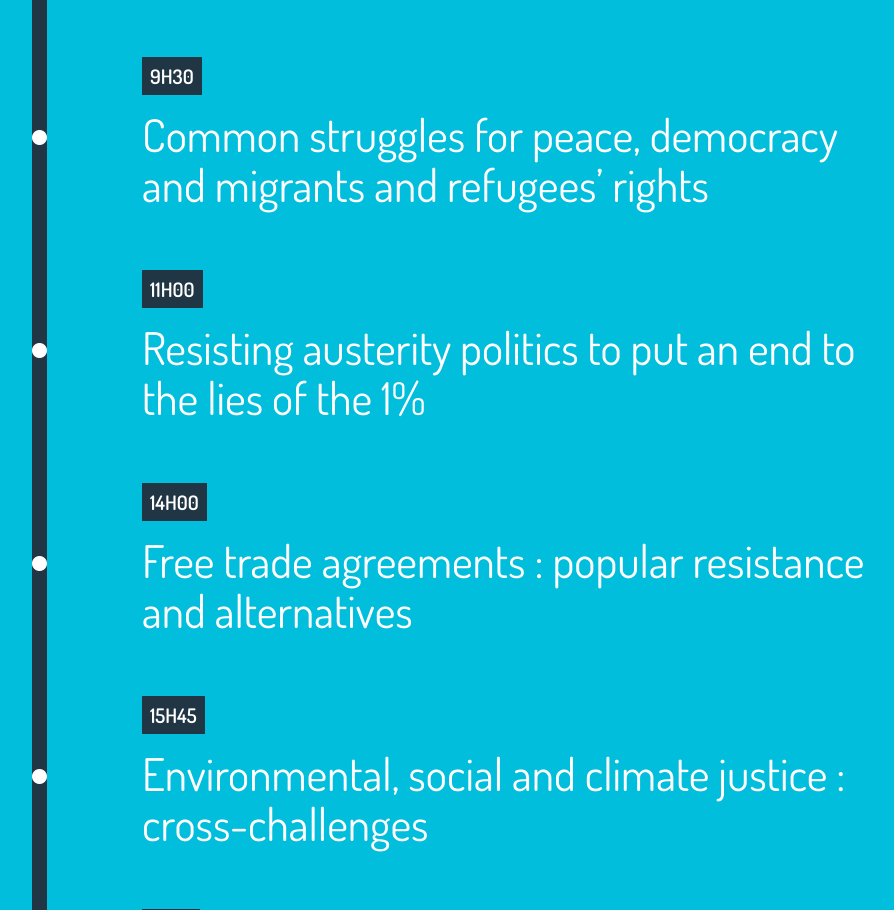
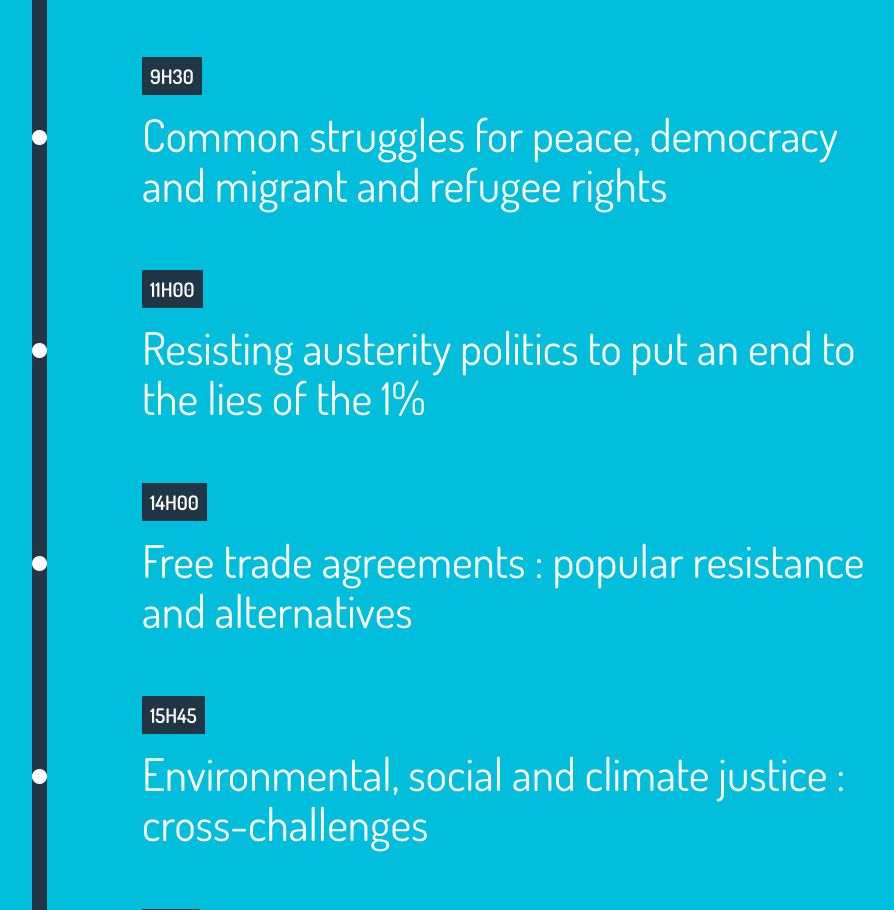
Before and after one commit to gitqs/fpm2016, a plain HTML site: page en/index.html in a window 1280 px wide. Shown: the part 1308-2218 px from the top of the page, without its empty margins (123-1017 px from the left). Drawn offline with nearby package versions, Linux system fonts and the light colour scheme.

Commit message:
Changement texte
Correction coquille

```diff
--- a/en/index.html
+++ b/en/index.html
@@ -193,7 +193,7 @@
           </div><!-- /.col-md-2 -->
           <div class="col-xs-10 col-md-8 ville">
             <h4>9h30</h4>
-            <h3>Common struggles for peace, democracy and migrants and refugees’ rights</h3>
+            <h3>Common struggles for peace, democracy and migrant and refugee rights</h3>
             <p></p>
           </div><!-- /.col-md-8 -->
         </div><!-- /.row -->
```
